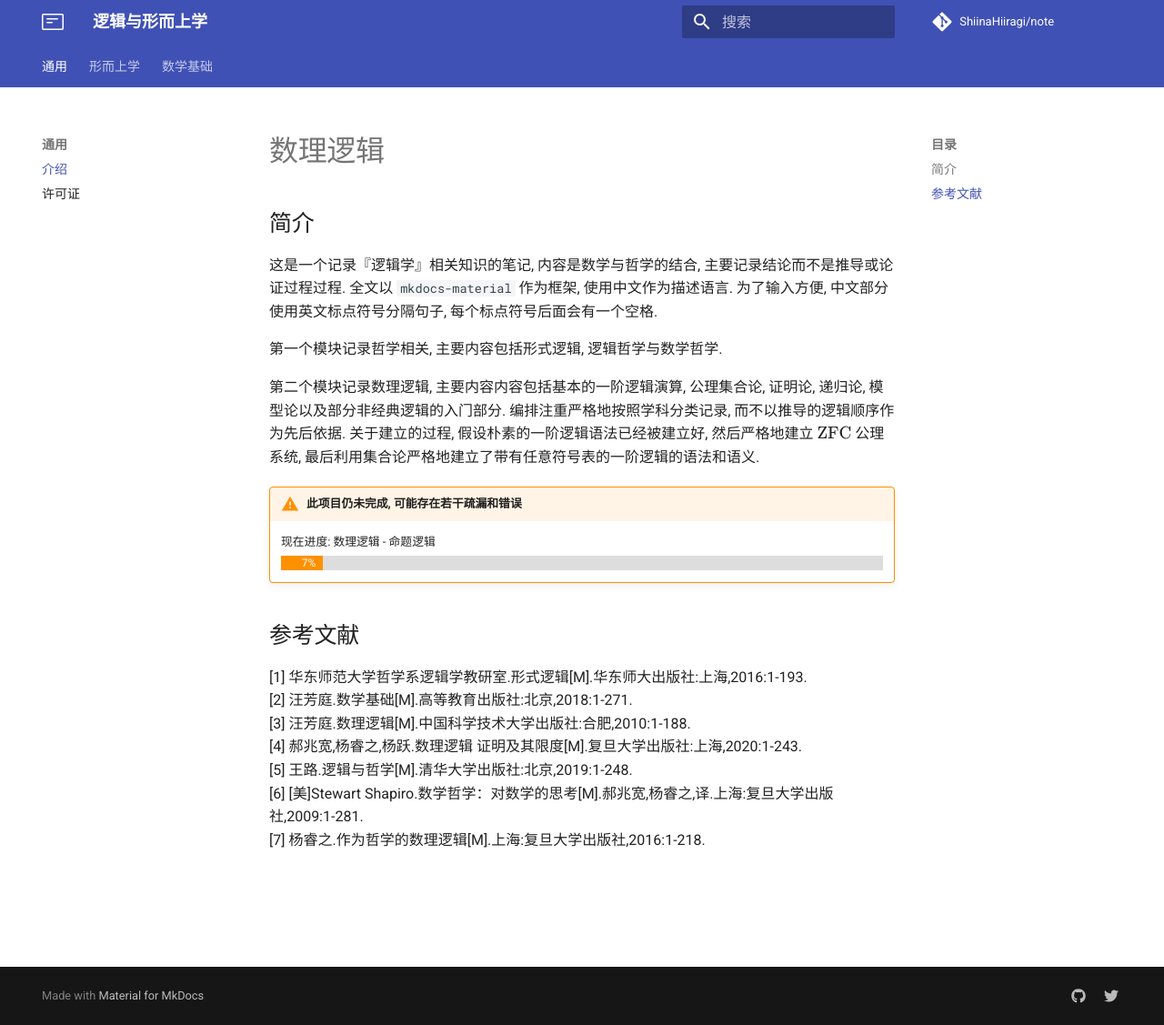
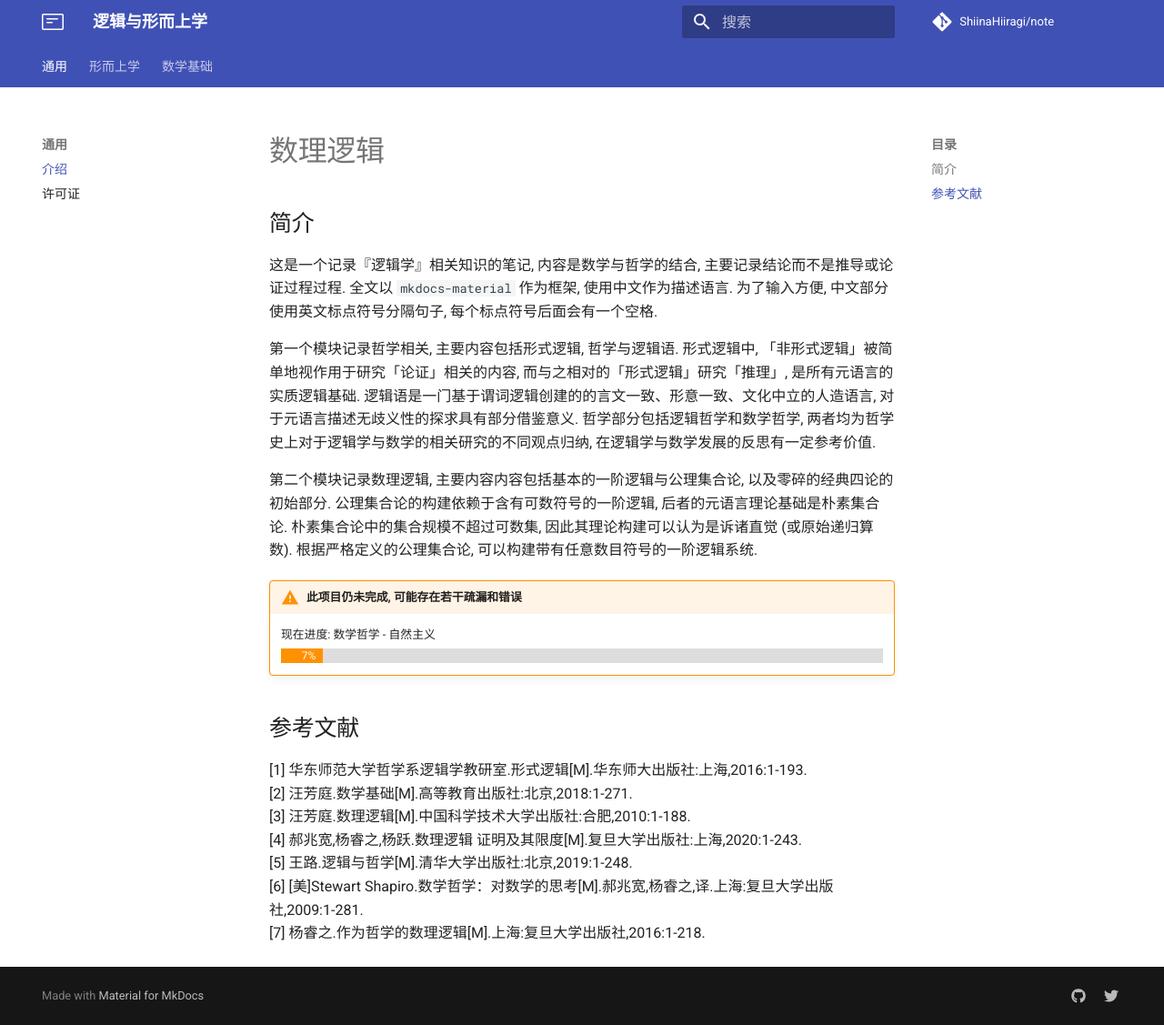
Before and after one commit to ShiinaHiiragi/note, an MkDocs documentation site: the page built from docs/index.md, in a window 1280 px wide and 1127 px high. Shown: the whole window at 91% size. Built offline with MkDocs 1.6.1 and Material for MkDocs 9.7.7, drawn with Linux system fonts in a browser that asks for light colours; comment, search, counter and statistics services are not loaded.

Commit message:
change  target

```diff
--- a/docs/index.md
+++ b/docs/index.md
@@ -3,12 +3,12 @@
 ## 简介
 这是一个记录『逻辑学』相关知识的笔记, 内容是数学与哲学的结合, 主要记录结论而不是推导或论证过程过程. 全文以 `mkdocs-material` 作为框架, 使用中文作为描述语言. 为了输入方便, 中文部分使用英文标点符号分隔句子, 每个标点符号后面会有一个空格.
 
-第一个模块记录哲学相关, 主要内容包括形式逻辑, 逻辑哲学与数学哲学.
+第一个模块记录哲学相关, 主要内容包括形式逻辑, 哲学与逻辑语. 形式逻辑中, 「非形式逻辑」被简单地视作用于研究「论证」相关的内容, 而与之相对的「形式逻辑」研究「推理」, 是所有元语言的实质逻辑基础. 逻辑语是一门基于谓词逻辑创建的的言文一致、形意一致、文化中立的人造语言, 对于元语言描述无歧义性的探求具有部分借鉴意义. 哲学部分包括逻辑哲学和数学哲学, 两者均为哲学史上对于逻辑学与数学的相关研究的不同观点归纳, 在逻辑学与数学发展的反思有一定参考价值.
 
-第二个模块记录数理逻辑, 主要内容内容包括基本的一阶逻辑演算, 公理集合论, 证明论, 递归论, 模型论以及部分非经典逻辑的入门部分. 编排注重严格地按照学科分类记录, 而不以推导的逻辑顺序作为先后依据. 关于建立的过程, 假设朴素的一阶逻辑语法已经被建立好, 然后严格地建立 $\mathrm{ZFC}$ 公理系统, 最后利用集合论严格地建立了带有任意符号表的一阶逻辑的语法和语义.
+第二个模块记录数理逻辑, 主要内容内容包括基本的一阶逻辑与公理集合论, 以及零碎的经典四论的初始部分. 公理集合论的构建依赖于含有可数符号的一阶逻辑, 后者的元语言理论基础是朴素集合论. 朴素集合论中的集合规模不超过可数集, 因此其理论构建可以认为是诉诸直觉 (或原始递归算数). 根据严格定义的公理集合论, 可以构建带有任意数目符号的一阶逻辑系统.
 
 !!! warning "此项目仍未完成, 可能存在若干疏漏和错误"
-    <label> 现在进度: 数理逻辑 - 命题逻辑 </label>
+    <label> 现在进度: 数学哲学 - 自然主义 </label>
     <div class="progress-container">
         <div class="progress-percentage" style="width: 7%;"> 7% </div>
     </div>
--- a/mkdocs.yml
+++ b/mkdocs.yml
@@ -48,11 +48,15 @@ nav:
         - 2 命题与演绎: philosophy/formal/deduction.md
         - 3 归纳和类比: philosophy/formal/induction.md
         - 4 非形式逻辑: philosophy/formal/proof.md
-    #   - 二、逻辑哲学
-    #   - 三、数学哲学
+    #   - 二、逻辑语
+    #   - 三、逻辑哲学
+      - 四、数学哲学:
+        - 1 基本问题: philosophy/math/concept.md
+        # - 2 历史观点: philosophy/math/history.md
+        # - 3 当代观点: philosophy/math/comtemporary.md
   - 数学基础:
-      - 一、一阶逻辑:
-          - 1 命题逻辑: foundation/logic/proposition.md
+    #   - 一、一阶逻辑:
+        #   - 1 命题逻辑: foundation/logic/proposition.md
         #   - 2 谓词逻辑: foundat4ion/logic/predicate.md
       - 二、公理集合论:
           - 1 ZFC 集合论: foundation/set/zfc.md
```
Also changed, not shown: docs/philosophy/math/concept.md (added, +1 -0 lines).
